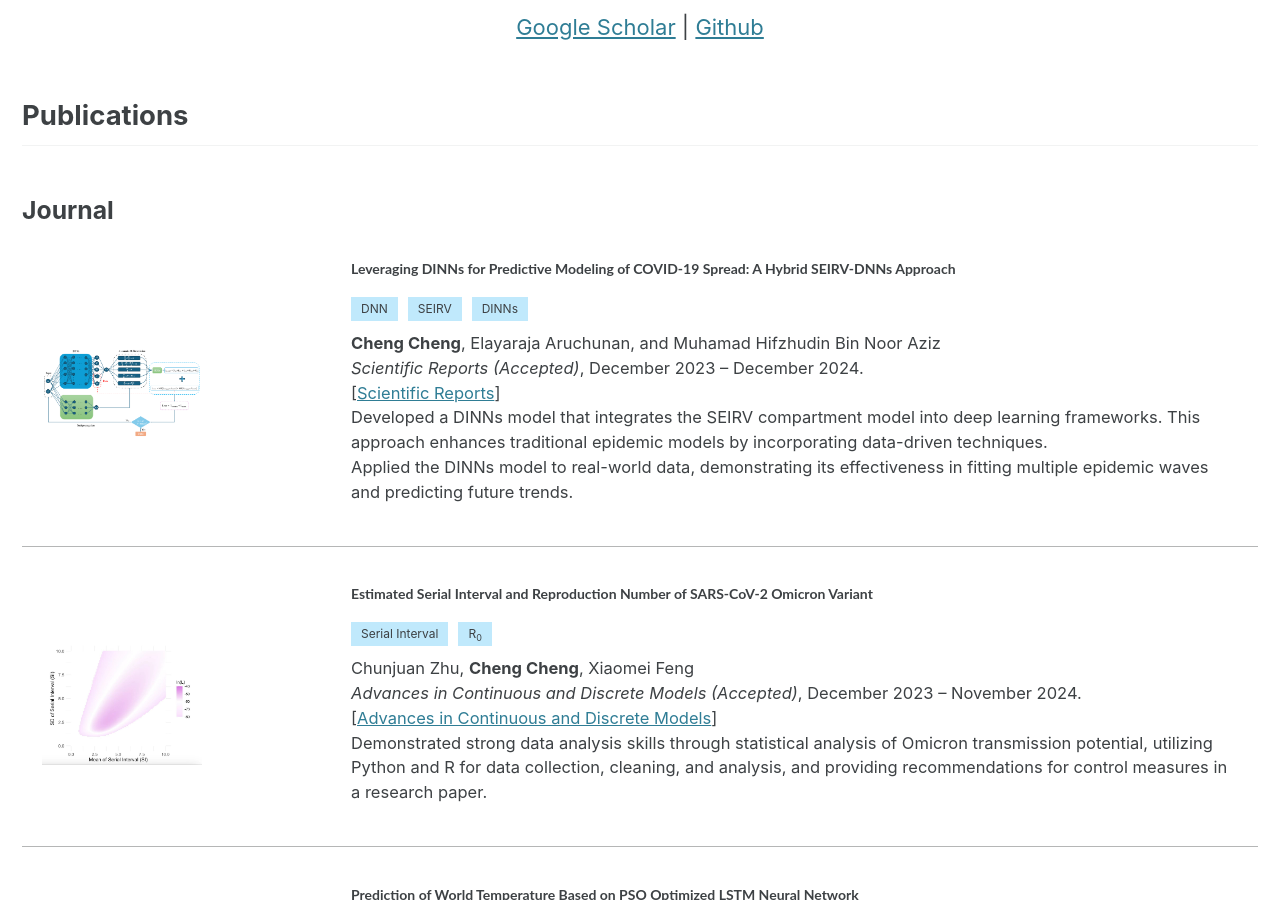
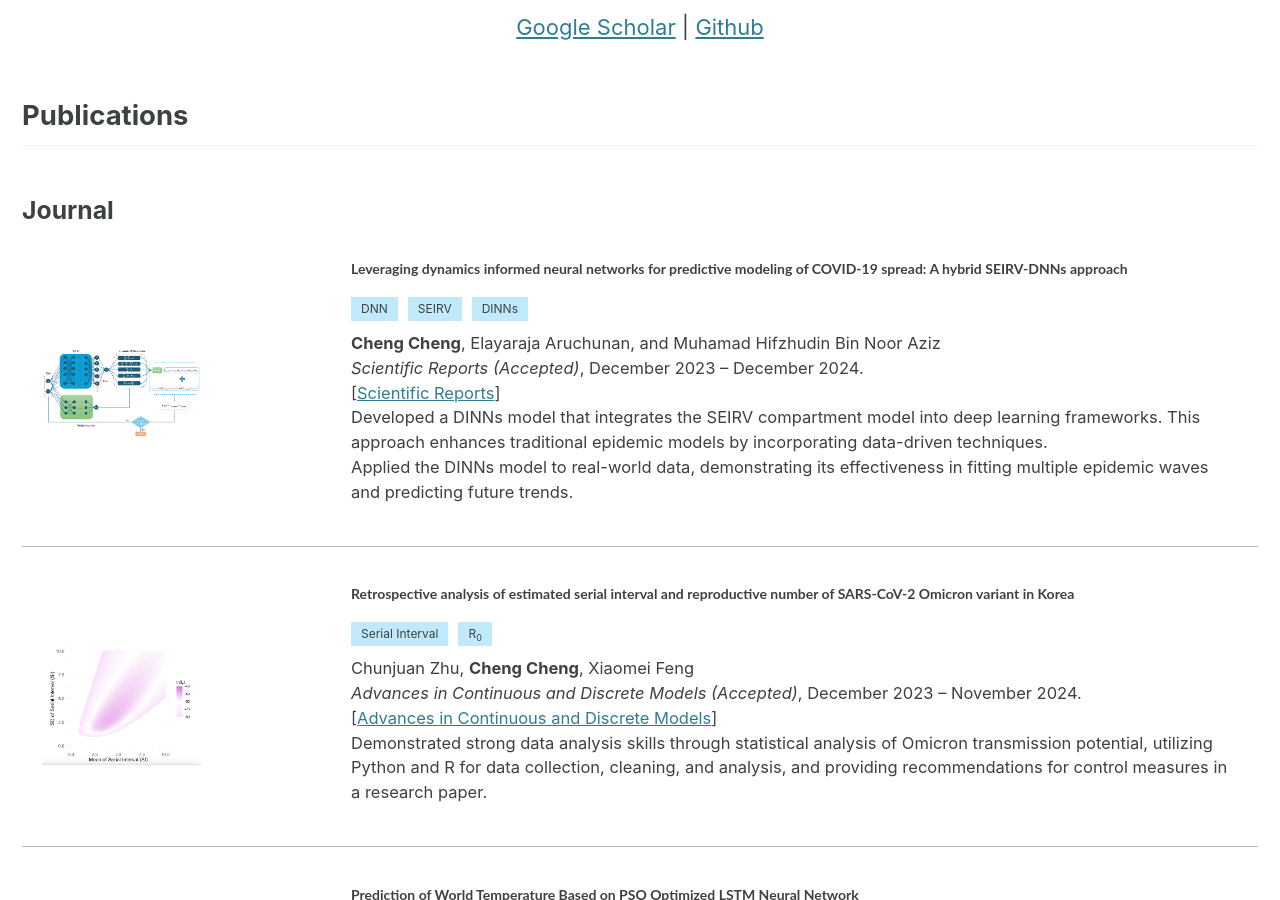
Before and after one commit to yinpeiqiang/y, a Jekyll site: the page built from _pages/research.md, in a window 1280 px wide and 900 px high, scrolled down 305 px. Built offline with Jekyll 4.4.1, drawn with Linux system fonts in a browser that asks for light colours; cached includes are drawn as plain includes.

Commit message:
Update research.md

```diff
--- a/_pages/research.md
+++ b/_pages/research.md
@@ -28,7 +28,7 @@ I am deeply interested in Computational epidemiology. I believe that machine lea
         </td>
         <td style="padding:20px;width:75%;vertical-align:middle">
           <p style="font-family:'Lato',Verdana,Helvetica,sans-serif; font-size:14px;font-weight:700">
-            Leveraging DINNs for Predictive Modeling of COVID-19 Spread: A Hybrid SEIRV-DNNs Approach
+            Leveraging dynamics informed neural networks for predictive modeling of COVID-19 spread: A hybrid SEIRV-DNNs approach
           </p>
           <div class="skills">
             <span class="skill">DNN</span>
@@ -62,7 +62,7 @@ I am deeply interested in Computational epidemiology. I believe that machine lea
         </td>
         <td style="padding:20px;width:75%;vertical-align:middle">
           <p style="font-family:'Lato',Verdana,Helvetica,sans-serif; font-size:14px;font-weight:700">
-            Estimated Serial Interval and Reproduction Number of SARS-CoV-2 Omicron Variant
+           Retrospective analysis of estimated serial interval and reproductive number of SARS-CoV-2 Omicron variant in Korea
           </p>
           <div class="skills">
             <span class="skill">Serial Interval</span>
```
